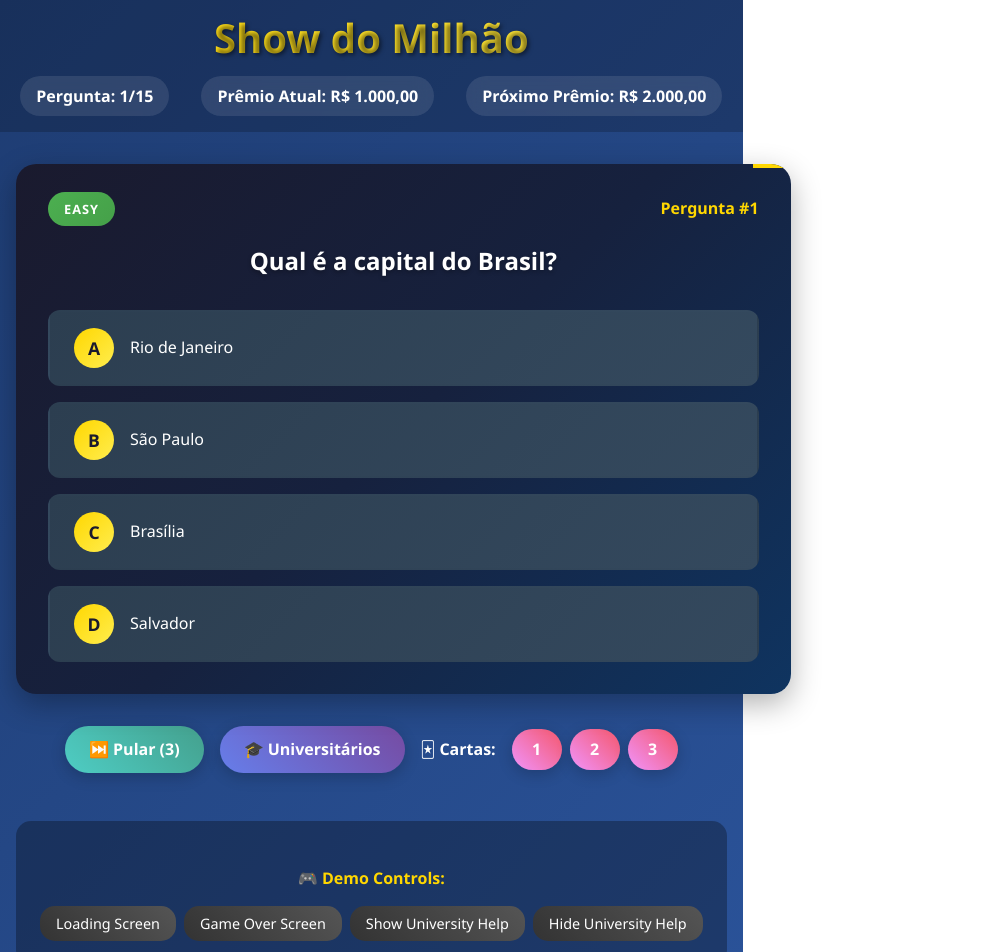
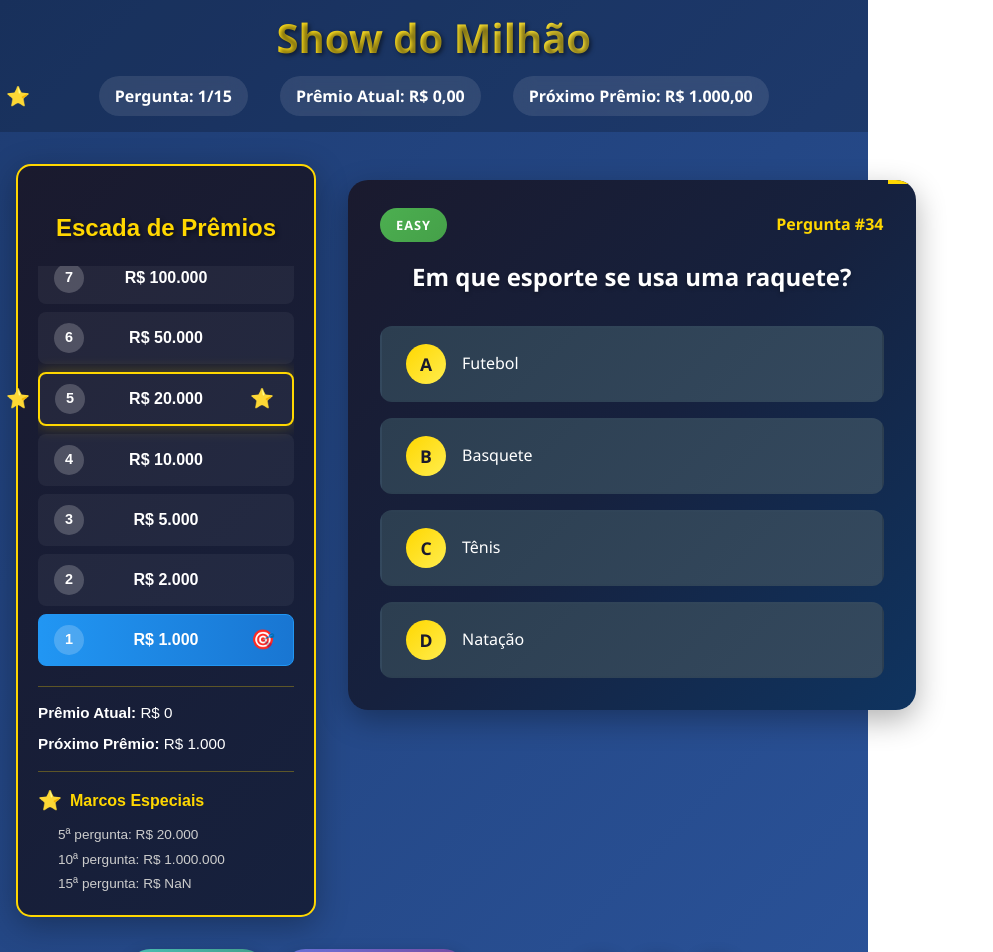
Before and after one commit to dnlhirata/showdomilhao, a React (Vite) app: page / in a window 1280 px wide. Shown: the top 952 px of the page, without its empty margins (0-993 px from the left). Built offline with nearby package versions, Linux system fonts and the light colour scheme.

Commit message:
integrate hook

```diff
--- a/src/App.css
+++ b/src/App.css
@@ -45,9 +45,27 @@
 
 /* Main Game Area */
 .game-main {
-  max-width: 900px;
+  max-width: 1200px;
   margin: 0 auto;
   padding: 0 1rem;
+}
+
+/* Game Layout with Prize Tracker */
+.game-layout {
+  display: grid;
+  grid-template-columns: 300px 1fr;
+  gap: 2rem;
+  margin-bottom: 2rem;
+}
+
+.prize-sidebar {
+  position: sticky;
+  top: 1rem;
+  height: fit-content;
+}
+
+.question-area {
+  min-width: 0; /* Prevent overflow */
 }
 
 /* Help Buttons */
@@ -283,6 +301,20 @@
     padding: 0.4rem 0.8rem;
   }
 
+  .game-layout {
+    grid-template-columns: 1fr;
+    gap: 1rem;
+  }
+
+  .prize-sidebar {
+    position: static;
+    order: 2;
+  }
+
+  .question-area {
+    order: 1;
+  }
+
   .help-buttons {
     gap: 0.5rem;
   }
@@ -298,11 +330,6 @@
 
   .final-score {
     padding: 1.5rem;
-  }
-
-  .demo-buttons {
-    flex-direction: column;
-    align-items: center;
   }
 }
 
--- a/src/App.tsx
+++ b/src/App.tsx
@@ -1,76 +1,70 @@
 import { useState } from "react";
 import "./App.css";
-
+import { PrizeTracker } from "./components/PrizeTracker";
 import QuestionCard from "./components/QuestionCard";
-import type { Question, UniversityHelpResult } from "./types";
+import { useGameState } from "./hooks/useGameState";
+import type { UniversityHelpResult } from "./types";
 
 function App() {
-  // Mock game state - no real logic, just UI state
-  const [currentView, setCurrentView] = useState<
-    "game" | "gameOver" | "loading"
-  >("game");
+  // Real game state from useGameState hook
+  const {
+    gameState,
+    prizes,
+    answerQuestion,
+    skipQuestion,
+    useUniversityHelp: triggerUniversityHelp,
+    useCardsHelp: triggerCardsHelp,
+    resetGame,
+    getCurrentPrize,
+    getNextPrize,
+  } = useGameState();
+
+  // UI state for answer feedback and university help display
   const [universityResult, setUniversityResult] =
     useState<UniversityHelpResult | null>(null);
   const [selectedOption, setSelectedOption] = useState<number | null>(null);
   const [showResult, setShowResult] = useState(false);
 
-  // Mock game data
-  const mockQuestion: Question = {
-    id: 1,
-    question: "Qual é a capital do Brasil?",
-    options: ["Rio de Janeiro", "São Paulo", "Brasília", "Salvador"],
-    correct: 2,
-    level: "easy",
-  };
+  // Handle answer selection with visual feedback
+  const handleAnswer = (optionIndex: number) => {
+    if (gameState.gameOver || showResult) return;
 
-  const mockGameState = {
-    currentQuestionIndex: 0,
-    score: 0,
-    skipsLeft: 3,
-    universitiesUsed: false,
-    cardsUsed: false,
-    gameOver: false,
-    won: false,
-    hiddenOptions: [] as number[],
-  };
-
-  // Mock methods - no real functionality, just UI feedback
-  const handleAnswer = (optionIndex: number) => {
-    console.log(`Mock: Selected option ${optionIndex}`);
     setSelectedOption(optionIndex);
     setShowResult(true);
 
-    // Mock delay to show result
+    // Show result for 2 seconds before progressing
     setTimeout(() => {
+      answerQuestion(optionIndex);
       setSelectedOption(null);
       setShowResult(false);
       setUniversityResult(null);
     }, 2000);
   };
 
+  // Handle skip with UI cleanup
   const handleSkip = () => {
-    console.log("Mock: Skip question");
+    skipQuestion();
     setUniversityResult(null);
     setSelectedOption(null);
     setShowResult(false);
   };
 
+  // Handle university help
   const handleUniversityHelp = () => {
-    console.log("Mock: University help");
-    // Mock university result
-    const mockResult: UniversityHelpResult = {
-      percentages: [15, 25, 45, 15], // Mock percentages favoring option C
-    };
-    setUniversityResult(mockResult);
+    const result = triggerUniversityHelp();
+    if (result) {
+      setUniversityResult(result);
+    }
   };
 
+  // Handle cards help
   const handleCardsHelp = (cardValue: 1 | 2 | 3) => {
-    console.log(`Mock: Cards help - eliminate ${cardValue} options`);
+    triggerCardsHelp(cardValue);
   };
 
+  // Handle play again with UI cleanup
   const handlePlayAgain = () => {
-    console.log("Mock: Play again");
-    setCurrentView("game");
+    resetGame();
     setUniversityResult(null);
     setSelectedOption(null);
     setShowResult(false);
@@ -83,49 +77,37 @@ function App() {
     }).format(prize);
   };
 
-  // Mock prizes
-  const getCurrentPrize = () => 1000;
-  const getNextPrize = () => 2000;
-
-  // Game Over Screen (Mock)
-  if (currentView === "gameOver") {
+  // Game Over Screen
+  if (gameState.gameOver) {
     return (
       <div className="app">
         <div className="game-over-screen">
-          <h1>🎉 PARABÉNS! VOCÊ GANHOU!</h1>
+          <h1>
+            {gameState.won ? "🎉 PARABÉNS! VOCÊ GANHOU!" : "😢 GAME OVER"}
+          </h1>
           <div className="final-score">
-            <h2>Pontuação Final: 5/15</h2>
-            <h3>Prêmio: {formatPrize(5000)}</h3>
+            <h2>Pontuação Final: {gameState.score}/15</h2>
+            <h3>Prêmio: {formatPrize(getCurrentPrize())}</h3>
+            {gameState.won && (
+              <p>Você completou todas as perguntas e ganhou o prêmio máximo!</p>
+            )}
+            {!gameState.won && <p>Resposta incorreta! Tente novamente.</p>}
           </div>
           <button className="play-again-btn" onClick={handlePlayAgain}>
             Jogar Novamente
-          </button>
-          <button
-            className="demo-btn"
-            onClick={() => setCurrentView("game")}
-            style={{ marginTop: "1rem", background: "#666" }}
-          >
-            Voltar para Demo
           </button>
         </div>
       </div>
     );
   }
 
-  // Loading Screen (Mock)
-  if (currentView === "loading") {
+  // Loading Screen (when no current question)
+  if (!gameState.currentQuestion) {
     return (
       <div className="app">
         <div className="loading-screen">
           <h1>Show do Milhão</h1>
           <p>Carregando perguntas...</p>
-          <button
-            className="demo-btn"
-            onClick={() => setCurrentView("game")}
-            style={{ marginTop: "2rem" }}
-          >
-            Ir para Demo
-          </button>
         </div>
       </div>
     );
@@ -138,7 +120,7 @@ function App() {
         <h1>Show do Milhão</h1>
         <div className="game-info">
           <div className="score-info">
-            <span>Pergunta: {mockGameState.currentQuestionIndex + 1}/15</span>
+            <span>Pergunta: {gameState.currentQuestionIndex + 1}/15</span>
             <span>Prêmio Atual: {formatPrize(getCurrentPrize())}</span>
             <span>Próximo Prêmio: {formatPrize(getNextPrize())}</span>
           </div>
@@ -146,15 +128,30 @@ function App() {
       </header>
 
       <main className="game-main">
+        <div className="game-layout">
+          {/* Prize Tracker */}
+          <aside className="prize-sidebar">
+            <PrizeTracker
+              prizes={prizes}
+              currentScore={gameState.score}
+              gameOver={gameState.gameOver}
+              won={gameState.won}
+            />
+          </aside>
+
+          {/* Question Area */}
+          <div className="question-area">
             <QuestionCard
-          question={mockQuestion}
+              question={gameState.currentQuestion}
               onAnswer={handleAnswer}
-          hiddenOptions={mockGameState.hiddenOptions}
+              hiddenOptions={gameState.hiddenOptions}
               disabled={showResult}
               selectedOption={selectedOption || undefined}
               showResult={showResult}
-          isCorrect={selectedOption === mockQuestion.correct}
+              isCorrect={selectedOption === gameState.currentQuestion.correct}
             />
+          </div>
+        </div>
 
         {/* Resultado da Ajuda dos Universitários */}
         {universityResult && (
@@ -183,75 +180,56 @@ function App() {
         <div className="help-buttons">
           <button
             className={`help-btn skip-btn ${
-              mockGameState.skipsLeft === 0 ? "disabled" : ""
+              gameState.skipsLeft === 0 ? "disabled" : ""
             }`}
             onClick={handleSkip}
-            disabled={mockGameState.skipsLeft === 0 || showResult}
+            disabled={gameState.skipsLeft === 0 || showResult}
           >
-            ⏭️ Pular ({mockGameState.skipsLeft})
+            ⏭️ Pular ({gameState.skipsLeft})
           </button>
 
           <button
             className={`help-btn university-btn ${
-              mockGameState.universitiesUsed ? "disabled" : ""
+              gameState.universitiesUsed ? "disabled" : ""
             }`}
             onClick={handleUniversityHelp}
-            disabled={mockGameState.universitiesUsed || showResult}
+            disabled={gameState.universitiesUsed || showResult}
           >
             🎓 Universitários
           </button>
 
           <div className="cards-help">
             <span
-              className={`help-label ${
-                mockGameState.cardsUsed ? "disabled" : ""
-              }`}
+              className={`help-label ${gameState.cardsUsed ? "disabled" : ""}`}
             >
               🃏 Cartas:
             </span>
             <button
               className={`help-btn card-btn ${
-                mockGameState.cardsUsed ? "disabled" : ""
+                gameState.cardsUsed ? "disabled" : ""
               }`}
               onClick={() => handleCardsHelp(1)}
-              disabled={mockGameState.cardsUsed || showResult}
+              disabled={gameState.cardsUsed || showResult}
             >
               1
             </button>
             <button
               className={`help-btn card-btn ${
-                mockGameState.cardsUsed ? "disabled" : ""
+                gameState.cardsUsed ? "disabled" : ""
               }`}
               onClick={() => handleCardsHelp(2)}
-              disabled={mockGameState.cardsUsed || showResult}
+              disabled={gameState.cardsUsed || showResult}
             >
               2
             </button>
             <button
               className={`help-btn card-btn ${
-                mockGameState.cardsUsed ? "disabled" : ""
+                gameState.cardsUsed ? "disabled" : ""
               }`}
               onClick={() => handleCardsHelp(3)}
-              disabled={mockGameState.cardsUsed || showResult}
+              disabled={gameState.cardsUsed || showResult}
             >
               3
-            </button>
-          </div>
-        </div>
-
-        {/* Demo Controls */}
-        <div className="demo-controls">
-          <h4>🎮 Demo Controls:</h4>
-          <div className="demo-buttons">
-            <button onClick={() => setCurrentView("loading")}>
-              Loading Screen
-            </button>
-            <button onClick={() => setCurrentView("gameOver")}>
-              Game Over Screen
-            </button>
-            <button onClick={handleUniversityHelp}>Show University Help</button>
-            <button onClick={() => setUniversityResult(null)}>
-              Hide University Help
             </button>
           </div>
         </div>
```
Also changed, not shown: 1 other file (tests, documents, lock files or other folders). Lines whose indentation alone changed are shown as unchanged.
